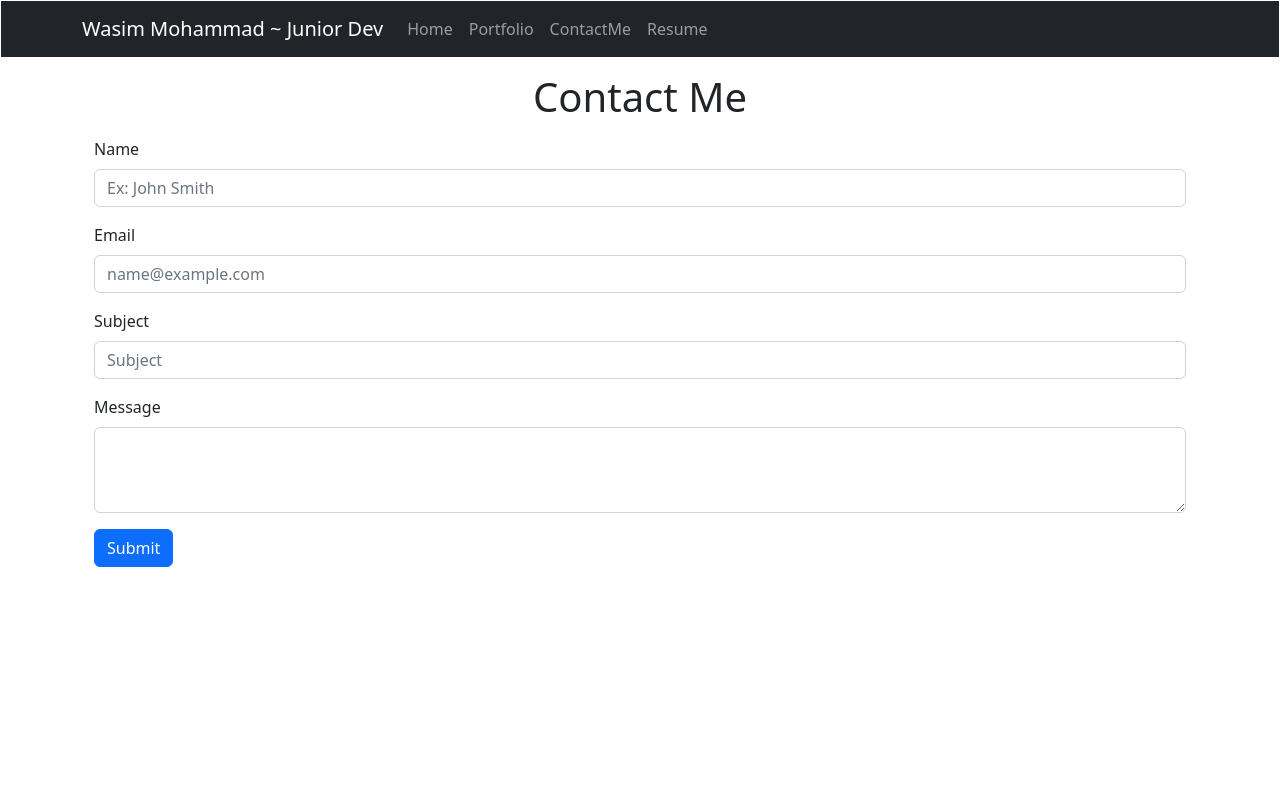
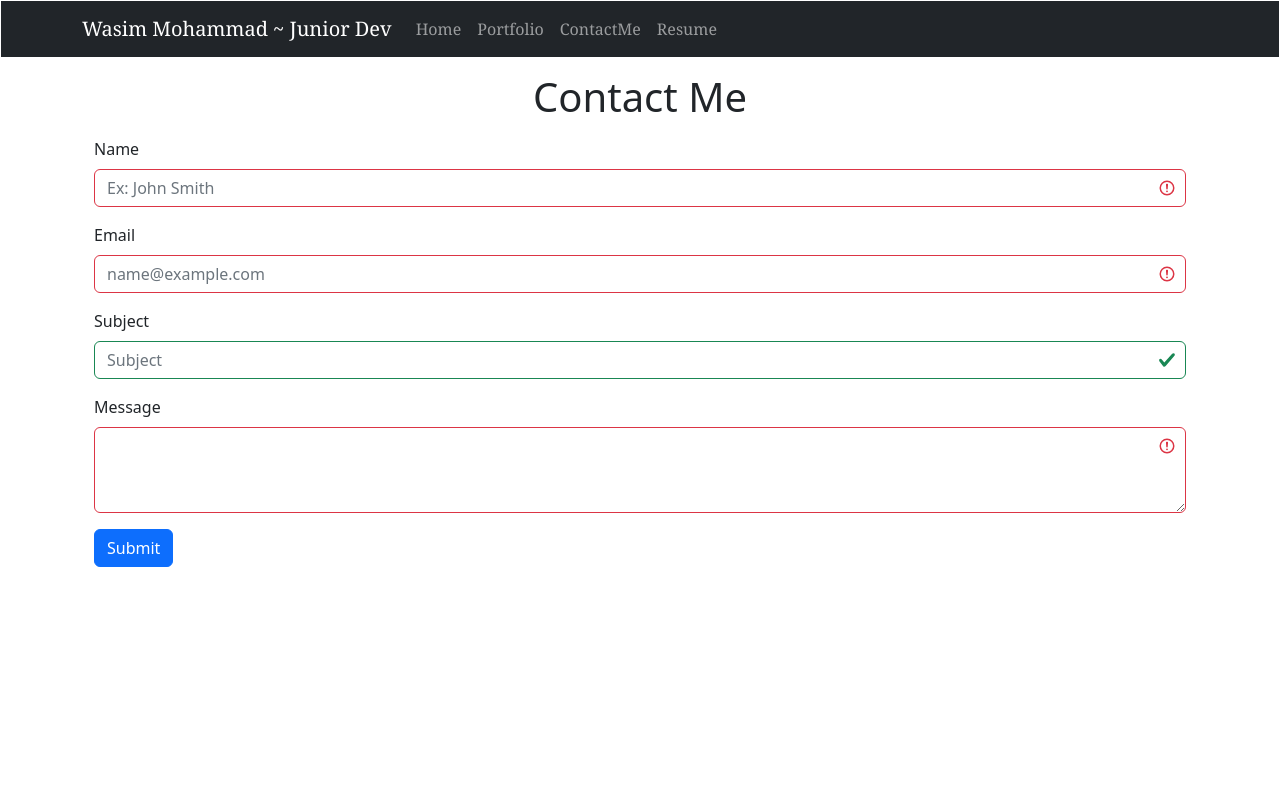
Before and after one commit to wasim202/React-Portfolio-two, a React (Create React App) app: page /ContactMe in a window 1280 px wide. Shown: the top 800 px of the page. Built offline with nearby package versions, Linux system fonts and the light colour scheme.

Commit message:
contact validation

```diff
--- a/src/Pages/ContactMe/ContactMe.js
+++ b/src/Pages/ContactMe/ContactMe.js
@@ -21,16 +21,16 @@ return (
   <Container>
     <h1 className='m-3'>Contact Me</h1>
   <div className='container d-flex flex-column min vh-100'>
-  <form className="contact-form" onSubmit={sendEmail}>
+  <form className="contact-form was-validated" onSubmit={sendEmail}>
 
 <Form.Group className="mb-3" controlId="exampleForm.ControlInput1">
 <Form.Label>Name</Form.Label>
-<Form.Control type="input" name="from_name" placeholder="Ex: John Smith" />
+<Form.Control type="input" name="from_name" placeholder="Ex: John Smith" required/>
 </Form.Group>
 
 <Form.Group className="mb-3" controlId="exampleForm.ControlInput2">
 <Form.Label>Email</Form.Label>
-<Form.Control type="email" name="reply_to" placeholder="name@example.com" />
+<Form.Control type="email" name="reply_to" placeholder="name@example.com" required />
 </Form.Group>
 
 <Form.Group className="mb-3" controlId="exampleForm.ControlInput3">
@@ -40,7 +40,7 @@ return (
 
 <Form.Group className="mb-3" controlId="exampleForm.ControlTextarea1">
 <Form.Label>Message</Form.Label>
-<Form.Control as="textarea" name="message"  rows={3} />
+<Form.Control as="textarea" name="message"  rows={3} required />
 </Form.Group>
 
 <Button variant="primary" type="submit" value="send">
--- a/src/Pages/Portfolio/Portfolio.css
+++ b/src/Pages/Portfolio/Portfolio.css
@@ -0,0 +1,4 @@
+a{
+    text-align: center;
+    font-family:Georgia, 'Times New Roman', Times, serif;
+}
--- a/src/Pages/Portfolio/Portfolio.js
+++ b/src/Pages/Portfolio/Portfolio.js
@@ -1,5 +1,6 @@
 import React from 'react';
 import {Card, Container, Row, Col} from 'react-bootstrap';
+import './Portfolio.css'
 import FiveGuys from '../../images/five-guys.png';
 import MovieDB from '../../images/movie-database.png';
 import HomePage from '../../images/quiz.png';
```
